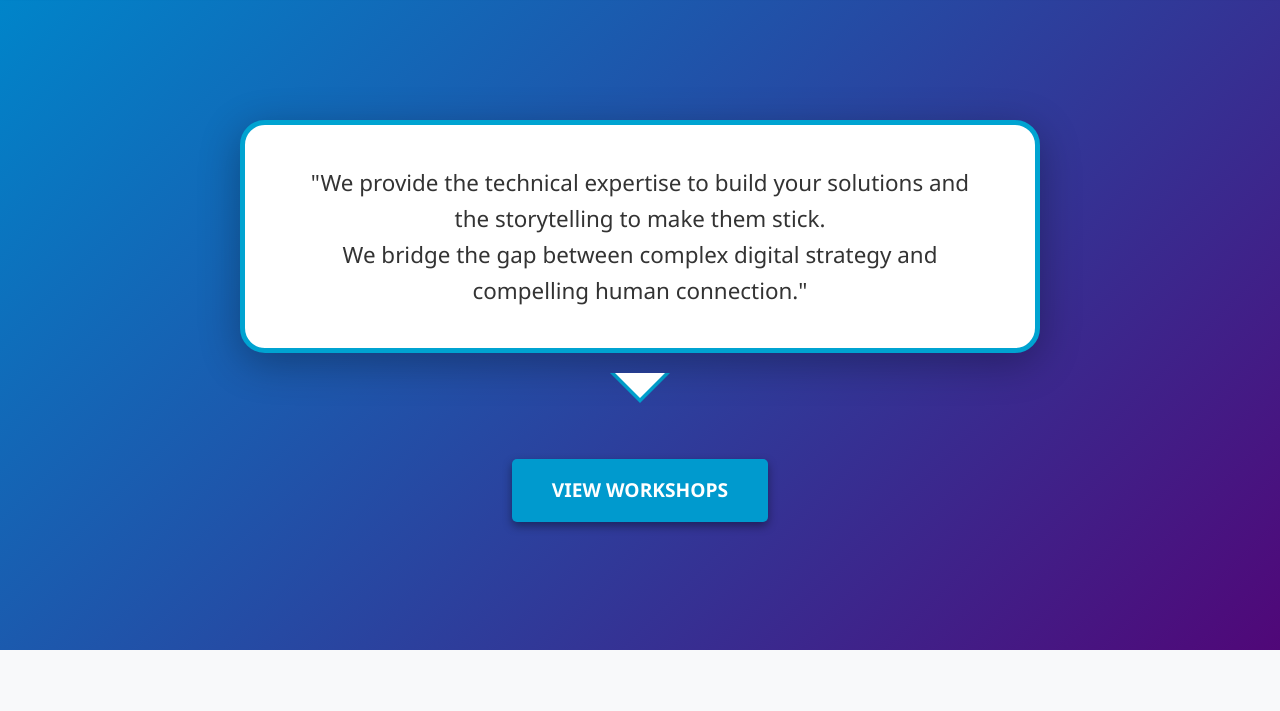
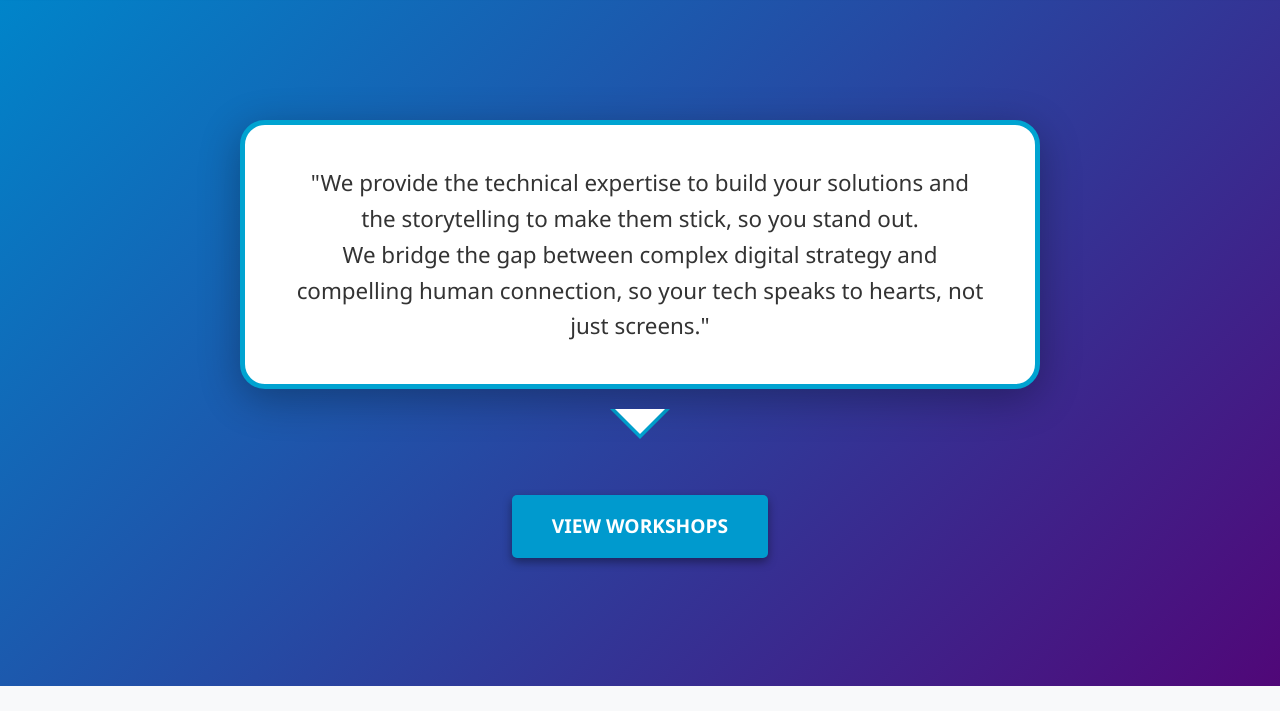
Before and after one commit to rjkrozy/art2digi-landing-page, a plain HTML site: page index.html in a window 1280 px wide. Shown: the part 78-789 px from the top of the page. Drawn offline with Linux system fonts and the light colour scheme.

Commit message:
Adding a so part to the Hero Section text.

```diff
--- a/index.html
+++ b/index.html
@@ -36,9 +36,9 @@
 
             <div class="hero-bubble-container">
                 <div class="hero-bubble">
-                    "We provide the technical expertise to build your solutions and the storytelling to make them stick.
+                    "We provide the technical expertise to build your solutions and the storytelling to make them stick, so you stand out.
                     <br>
-                    We bridge the gap between complex digital strategy and compelling human connection."
+                    We bridge the gap between complex digital strategy and compelling human connection, so your tech speaks to hearts, not just screens."
                 </div>
             </div>
 
```
